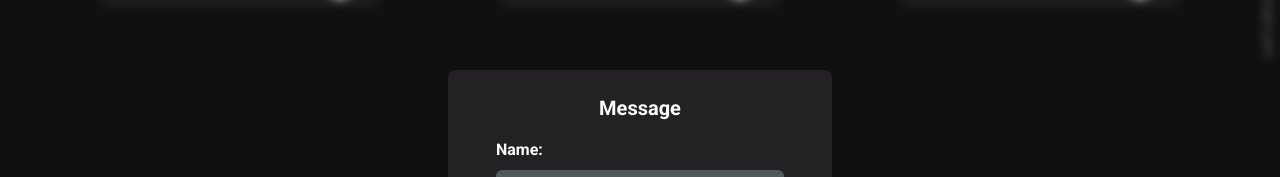
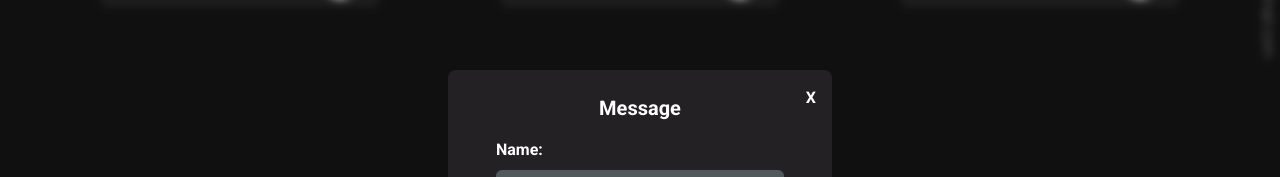
Before and after one commit to qur786/portfolio, a React (Vite) app: page / in a window 1280 px wide. Both pictures are taken after a click on the button "Send message". Shown: the part 4849-5026 px from the top of the page. Built offline with nearby package versions, Linux system fonts and the light colour scheme.

Commit message:
feat: added onClose button in modal

```diff
--- a/src/App.tsx
+++ b/src/App.tsx
@@ -12,7 +12,7 @@ import { MobileContext } from "./context";
 import { Fade, Slide } from "react-awesome-reveal";
 import ReactGA from "react-ga4";
 import { Footer, FooterProps } from "./components/Footer";
-import { Modal } from "./components/Modal";
+import { Modal, ModalProps } from "./components/Modal";
 
 export function App(): JSX.Element {
   const [isParticlesEngineLoaded, setIsParticlesEngineLoaded] = useState(false);
@@ -27,11 +27,11 @@ export function App(): JSX.Element {
   };
 
   const handleModalOpen: FooterProps["onMessageButtonClick"] = () => {
-    if (messageDialogRef.current?.open === false) {
-      messageDialogRef.current?.showModal();
-    } else {
-      messageDialogRef.current?.close();
-    }
+    messageDialogRef.current?.showModal();
+  };
+
+  const handleModalClose: ModalProps["onClose"] = () => {
+    messageDialogRef.current?.close();
   };
 
   // this should be run only once per application lifetime
@@ -71,7 +71,7 @@ export function App(): JSX.Element {
         <Skills />
         <Experience />
         <Projects />
-        <Modal ref={messageDialogRef}>
+        <Modal ref={messageDialogRef} onClose={handleModalClose}>
           <div className="pb-8 pt-6 px-12 flex flex-col gap-4 justify-center items-center">
             <h6 className="font-bold text-xl">Message</h6>
             <form className="flex flex-col w-full gap-2">
--- a/src/components/Modal/index.tsx
+++ b/src/components/Modal/index.tsx
@@ -1,8 +1,12 @@
 import { ForwardedRef, forwardRef, PropsWithChildren } from "react";
+
+export interface ModalProps extends PropsWithChildren {
+  onClose?: () => void;
+}
 
 export const Modal = forwardRef(
   (
-    { children }: PropsWithChildren,
+    { children, onClose }: ModalProps,
     modalRef: ForwardedRef<HTMLDialogElement>
   ): JSX.Element => {
     return (
@@ -10,6 +14,12 @@ export const Modal = forwardRef(
         ref={modalRef}
         className="bg-[#242124] text-white min-w-[30%] backdrop:backdrop-blur-sm rounded-lg"
       >
+        <button
+          className="p-4 absolute top-0 right-0 hover:text-red-600 font-bold"
+          onClick={onClose}
+        >
+          X
+        </button>
         {children}
       </dialog>
     );
```
